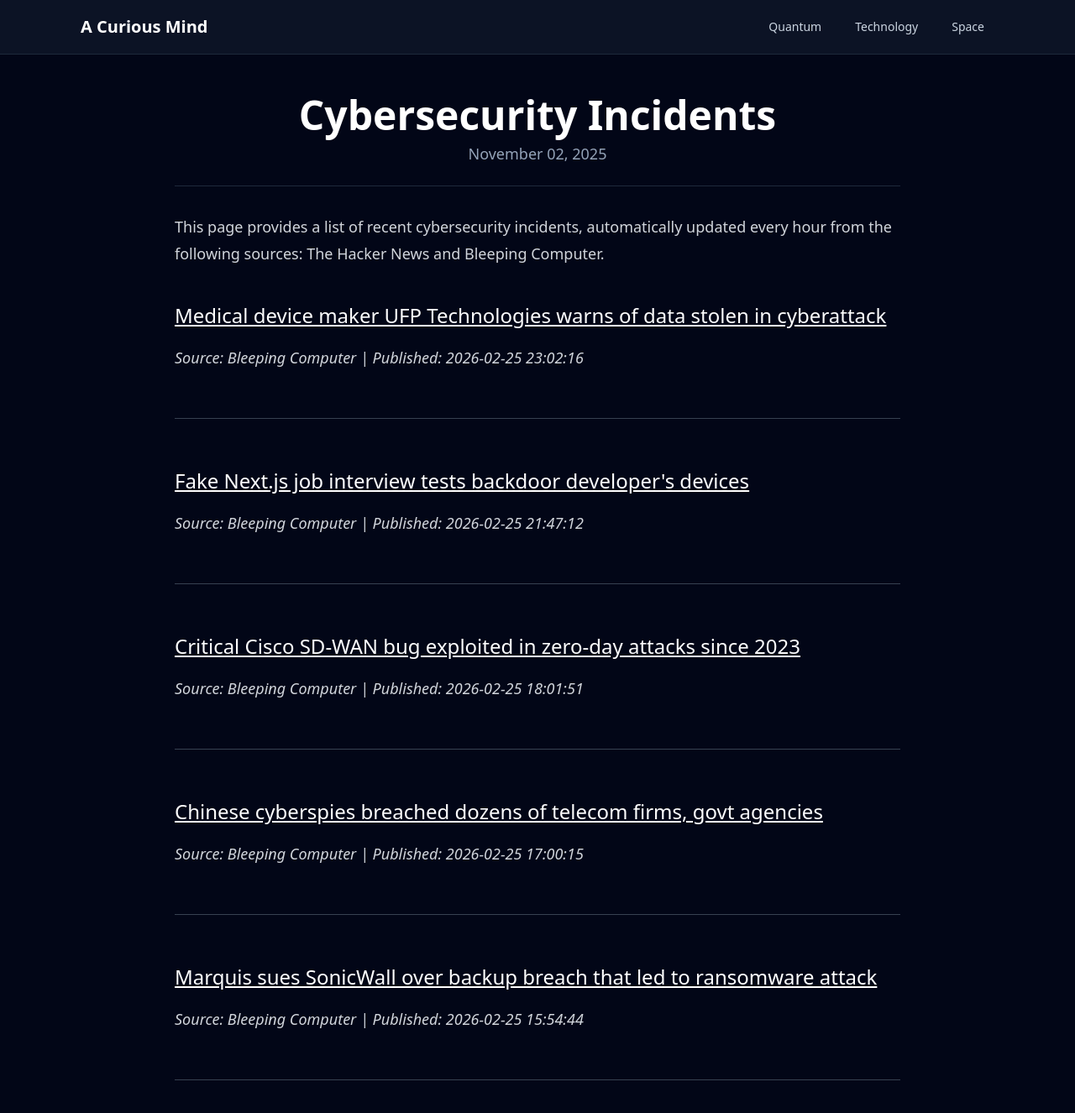
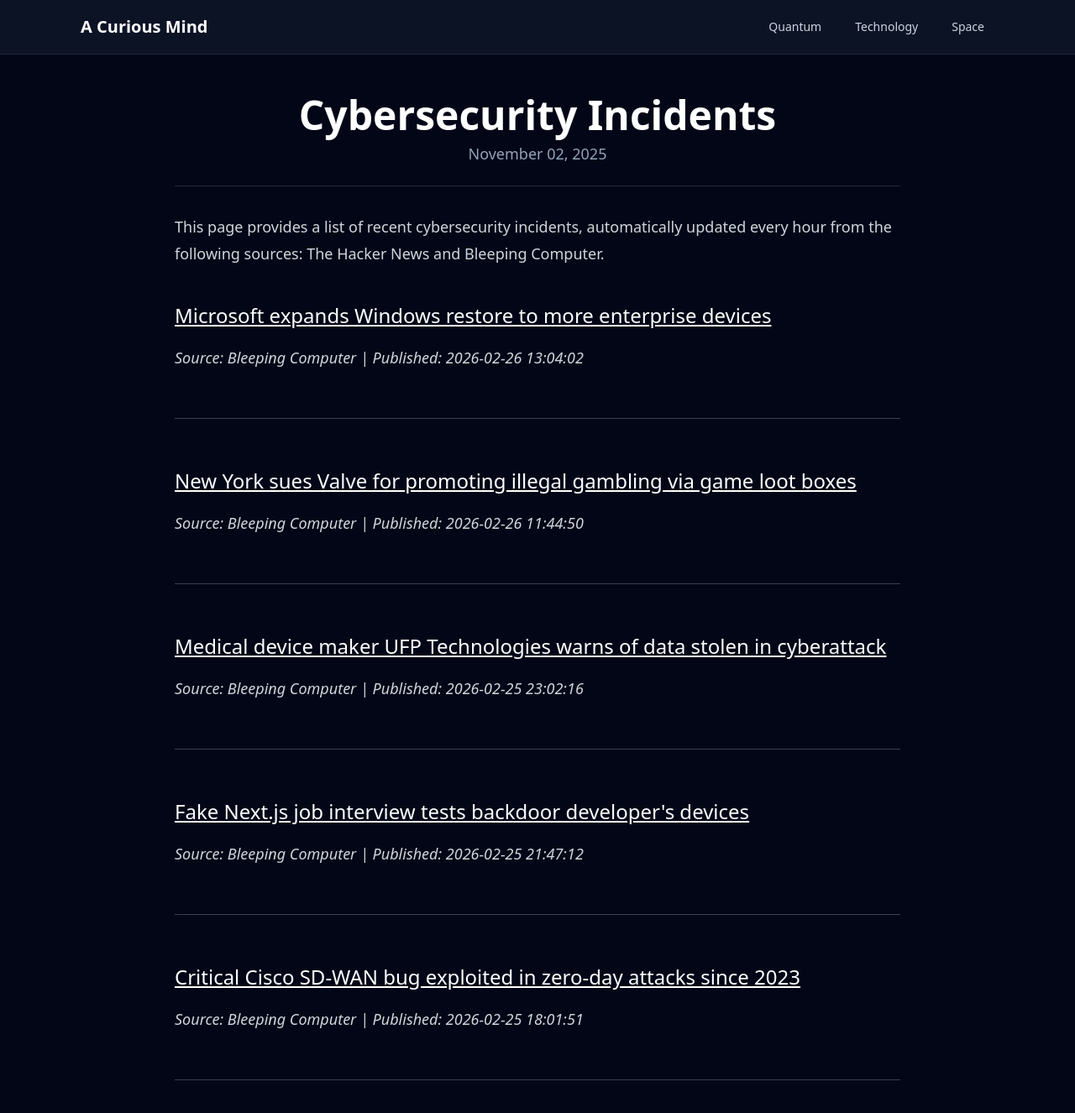
Before and after one commit to onehl7/onehl7.github.io, a Jekyll site: the page built from _posts/2025-11-02-cybersecurity-incidents.md, in a window 1280 px wide and 1400 px high. Shown: the top 1326 px of the window at 84% size. Built offline with Jekyll 4.4.1, drawn with Linux system fonts in a browser that asks for light colours; nearby versions of some CDN libraries.

Commit message:
Update news data

```diff
--- a/_data/news.json
+++ b/_data/news.json
@@ -1,4 +1,16 @@
 [
+  {
+    "source": "Bleeping Computer",
+    "title": "Microsoft expands Windows restore to more enterprise devices",
+    "link": "https://www.bleepingcomputer.com/news/security/microsoft-expands-windows-restore-to-more-enterprise-devices/",
+    "published": "2026-02-26 13:04:02"
+  },
+  {
+    "source": "Bleeping Computer",
+    "title": "New York sues Valve for promoting illegal gambling via game loot boxes",
+    "link": "https://www.bleepingcomputer.com/news/gaming/new-york-sues-valve-for-promoting-illegal-gambling-via-game-loot-boxes/",
+    "published": "2026-02-26 11:44:50"
+  },
   {
     "source": "Bleeping Computer",
     "title": "Medical device maker UFP Technologies warns of data stolen in cyberattack",
@@ -16,17 +28,5 @@
     "title": "Critical Cisco SD-WAN bug exploited in zero-day attacks since 2023",
     "link": "https://www.bleepingcomputer.com/news/security/critical-cisco-sd-wan-bug-exploited-in-zero-day-attacks-since-2023/",
     "published": "2026-02-25 18:01:51"
-  },
-  {
-    "source": "Bleeping Computer",
-    "title": "Chinese cyberspies breached dozens of telecom firms, govt agencies",
-    "link": "https://www.bleepingcomputer.com/news/security/chinese-cyberspies-breached-dozens-of-telecom-firms-govt-agencies/",
-    "published": "2026-02-25 17:00:15"
-  },
-  {
-    "source": "Bleeping Computer",
-    "title": "Marquis sues SonicWall over backup breach that led to ransomware attack",
-    "link": "https://www.bleepingcomputer.com/news/security/marquis-sues-sonicwall-over-backup-breach-that-led-to-ransomware-attack/",
-    "published": "2026-02-25 15:54:44"
   }
 ]
```
